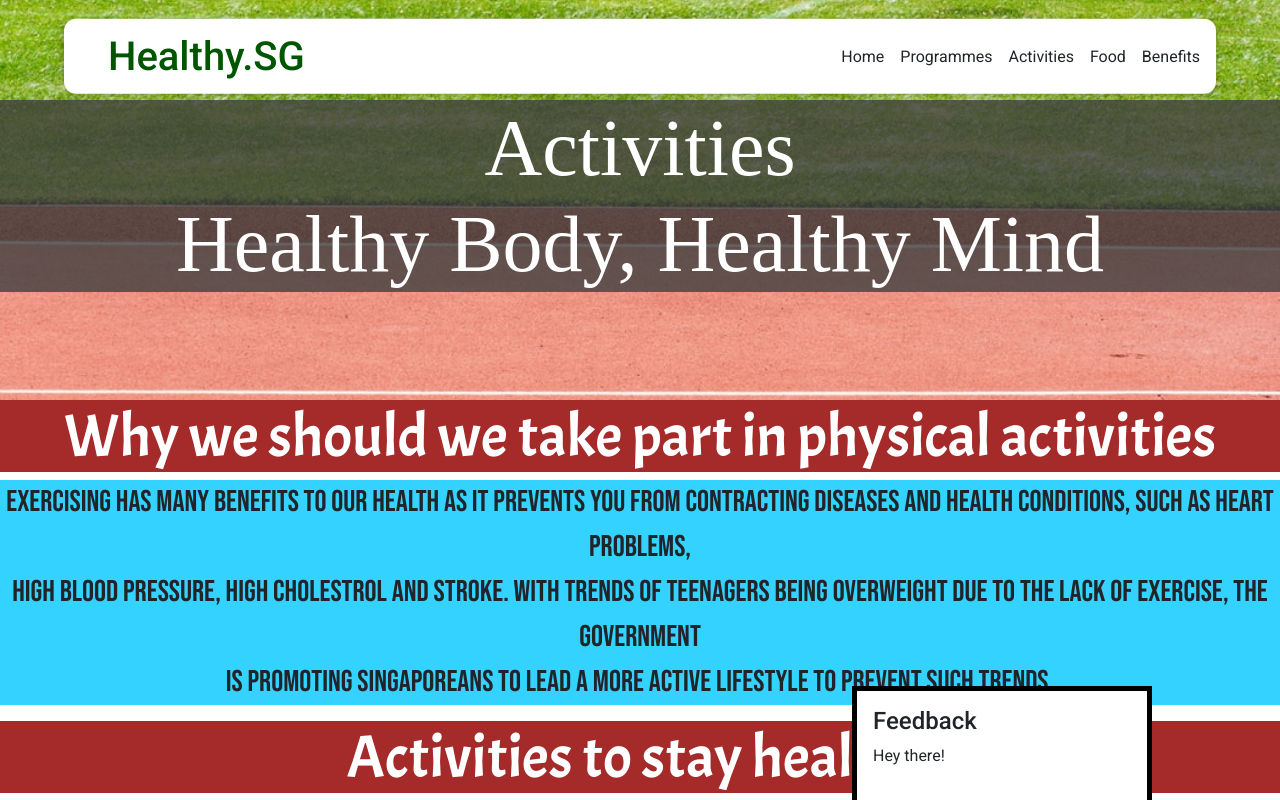
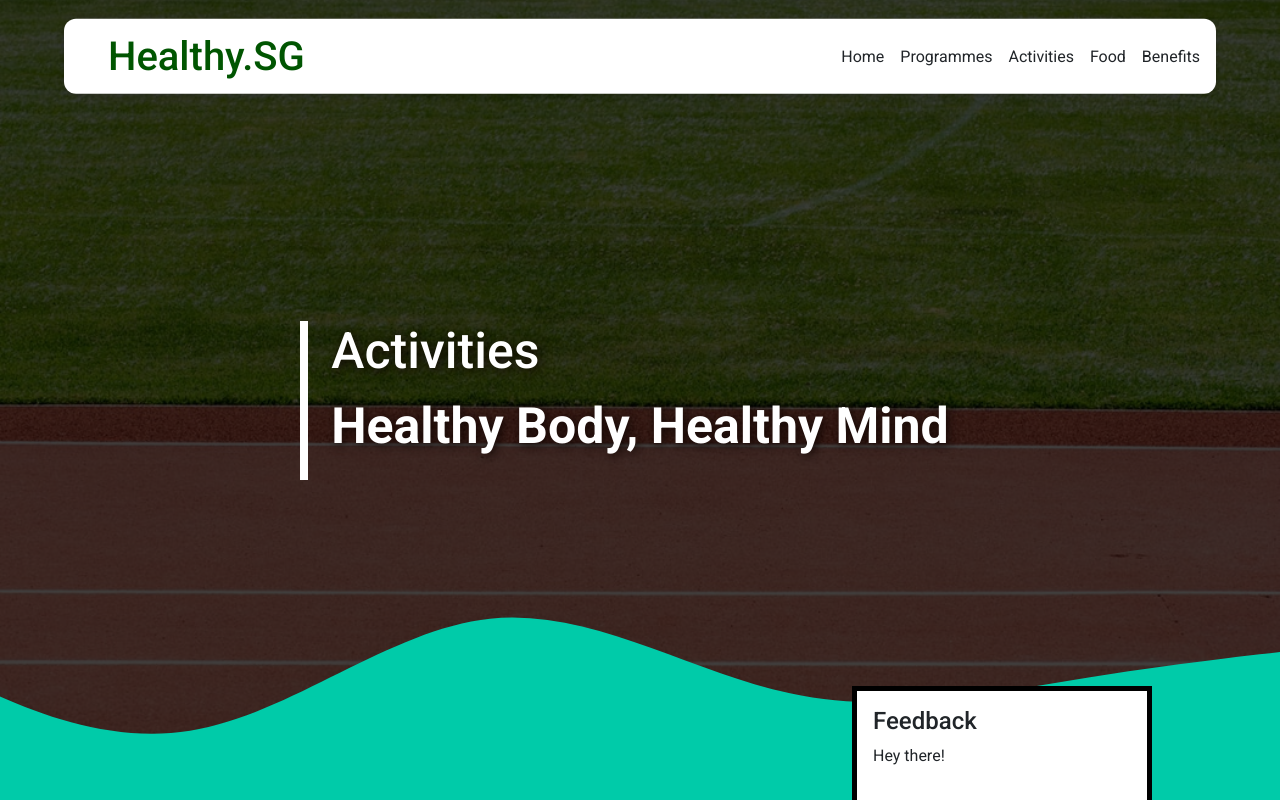
Before and after one commit to achrinza/np-fed-healthyliving, a Next.js app in the folder concept-demo/nextjs/: page /activities in a window 1280 px wide. Shown: the top 800 px of the page. Built offline with nearby package versions, Linux system fonts and the light colour scheme; a web font is replaced by a local one.

Commit message:
Feat/activities (#29)
* form

* completed

* new  header

```diff
--- a/concept-demo/nextjs/pages/activities.tsx
+++ b/concept-demo/nextjs/pages/activities.tsx
@@ -22,16 +22,22 @@ export default function Homepage() {
                 <link rel="stylesheet" href="/static/css/activities.css"/>
             </Head>
             <Header/>
-            <div className="hero-wrapper">
-                <Hero  className="heroimg" src="/static/media/activities-header.jpg" style="height: 50vh;">
-                    <div className="hero-text">
-                        <h1>
-                            Activities
-                            <br/>
-                            Healthy Body, Healthy Mind
-                        </h1>
+            <div className="block-hero-wrapper">
+                <Hero src="/static/media/activities-header.jpg" style="position: relative; height: 100vh;">
+                    <div className="block-hero__backdrop" />
+                    <div className="block-hero__textblock">
+                        <div className="block-hero__textblock-group">
+                            <h1 className="block-hero__title">Activities</h1>
+                            <p className="block-hero__desc">Healthy Body, Healthy Mind</p>
+                        </div>
                     </div>
                 </Hero>
+
+                <div className="block-hero-transitioner-wrapper">
+                    <svg className="block-hero-transitioner" xmlns="http://www.w3.org/2000/svg" height="320px" width="100%" preserveAspectRatio="none" viewBox="0 0 1440 320">
+                        <path fill="#00cba9" fillOpacity="1" d="M0,160L48,186.7C96,213,192,267,288,250.7C384,235,480,149,576,138.7C672,128,768,192,864,213.3C960,235,1056,213,1152,197.3C1248,181,1344,171,1392,165.3L1440,160L1440,320L1392,320C1344,320,1248,320,1152,320C1056,320,960,320,864,320C768,320,672,320,576,320C480,320,384,320,288,320C192,320,96,320,48,320L0,320Z"></path>
+                    </svg>
+                </div>
             </div>
             <div className="explaination">
                 <h1 className="explainh1">Why we should we take part in physical activities</h1>
@@ -187,7 +193,7 @@ export default function Homepage() {
                             <br/>
                             <button className="button" type="button" value="Submit">Submit</button>
                             <br/>
-                            <p id="result"></p>
+                            <p className="output" id="result"></p>
                         </div>
                     </form>
                 </div>
--- a/concept-demo/nextjs/pages/index.tsx
+++ b/concept-demo/nextjs/pages/index.tsx
@@ -24,7 +24,7 @@ export default function Homepage() {
 
             <Sectionr type="right" imgUrl="/static/media/homepage-hero.jpg">
                 <h2>Activities</h2>
-                <p>Lorem ipsum dolor sit amet, consectetur adipiscing elit, sed do eiusmod tempor incididunt ut labore et dolore magna aliqua. Ut enim ad minim veniam, quis nostrud exercitation ullamco laboris nisi ut aliquip ex ea commodo consequat. Duis aute irure dolor in reprehenderit in voluptate velit esse cillum dolore eu fugiat nulla pariatur. Excepteur sint occaecat cupidatat non proident, sunt in culpa qui officia deserunt mollit anim id est laborum.</p>
+                <p>Get to know what activities you can do to keep yourself healthy at a low cost!</p>
                 <a href="/activities">Let's seem <abbr title="them">'em</abbr>!</a>
             </Sectionr>
 
--- a/concept-demo/nextjs/public/static/css/activities.css
+++ b/concept-demo/nextjs/public/static/css/activities.css
@@ -52,7 +52,7 @@ slideshow-container {
 }
 .lessonsimg
 {
-    height:430px;
+    height:400px;
 }
 .home{
     font-family: 'Oswald', sans-serif;
@@ -137,6 +137,8 @@ slideshow-container {
     margin-left:15%;
     background: url('/static/media/formbackground.jpeg');
     background-color: #cccccc;
+    text-align:center;
+    font-size:20px;
 }
 .heartrateform {
     padding :50px;
@@ -189,3 +191,135 @@ slideshow-container {
     width:100%;
     background-color:#45a049;
 }
+.output{
+    color:white;
+    text-align:center;
+}
+.block-hero-wrapper {
+    position: relative;
+    height: 100vh;
+}
+
+
+@keyframes hero-textbox-intro {
+    0% {
+        opacity: 0;
+        transform: translateY(5px)
+    }
+    100% {
+        opacity: 1;
+        transform: translateY(0);
+    }
+}
+
+@keyframes hero-backdrop-intro {
+    0% {
+        opacity 0;
+    }
+    100% {
+        opacity: 1;
+    }
+}
+
+@keyframes hero-textblock-group-intro {
+    0% {
+        bottom: 100%;
+    }
+    100% {
+        bottom: 0;
+    }
+}
+
+@keyframes hero-transitioner-intro {
+    0% {
+        top: 0;
+        height: 0;
+    }
+    100% {
+        top: -320px;
+        height: 320px;
+    }
+}
+
+.block-hero__backdrop {
+    position: absolute;
+    top: 0;
+    bottom: 0;
+    left: 0;
+    right: 0;
+    background-color: rgba(0, 0, 0, .75);
+    animation: .5s .5s hero-backdrop-intro both;
+}
+
+.block-hero__textblock {
+    position: absolute;
+    top: 0;
+    bottom: 0;
+    left: 0;
+    right: 0;
+
+    display: flex;
+    justify-content: center;
+    align-items: center;
+    font-weight: 700;
+    font-size: 3vw;
+    color: #fff;
+}
+
+@media (min-width: 500px) {
+    .block-hero__textblock {
+        font-size: initial;
+    }
+}
+
+.block-hero__textblock-group {
+    position: relative;
+    font-size: 50px;;
+    text-shadow: 2px 2px 10px #120805;
+}
+
+.block-hero__textblock-group::before {
+    position: absolute;
+    top: 0;
+    bottom: 0;
+    left: -5%;
+    width: .5rem;
+    background-color: #fff;
+    content: '';
+    animation: 1s .75s hero-textblock-group-intro both;
+    transition: .5s transform;
+}
+
+.block-hero__textblock-group:hover::before {
+    transform: rotate(15deg);
+}
+
+.block-hero__title {
+    animation: .5s 1.5s hero-textbox-intro both;
+}
+
+.block-hero__desc {
+    animation: .5s 1.75s hero-textbox-intro both;
+}
+
+.block-hero-transitioner {
+    min-width: 1500px;
+}
+
+.block-hero-transitioner-wrapper {
+    display: flex;
+    justify-content: center;
+    width: 100%;
+    height: 320px;
+    position: relative;
+    top: -320px;
+    overflow: hidden;
+    animation: 1.5s .5s hero-transitioner-intro both;
+}
+
+.block-section-wrapper {
+    margin: 5%;
+}
+.block-hero__title{
+    font-size:50px;
+}
```
